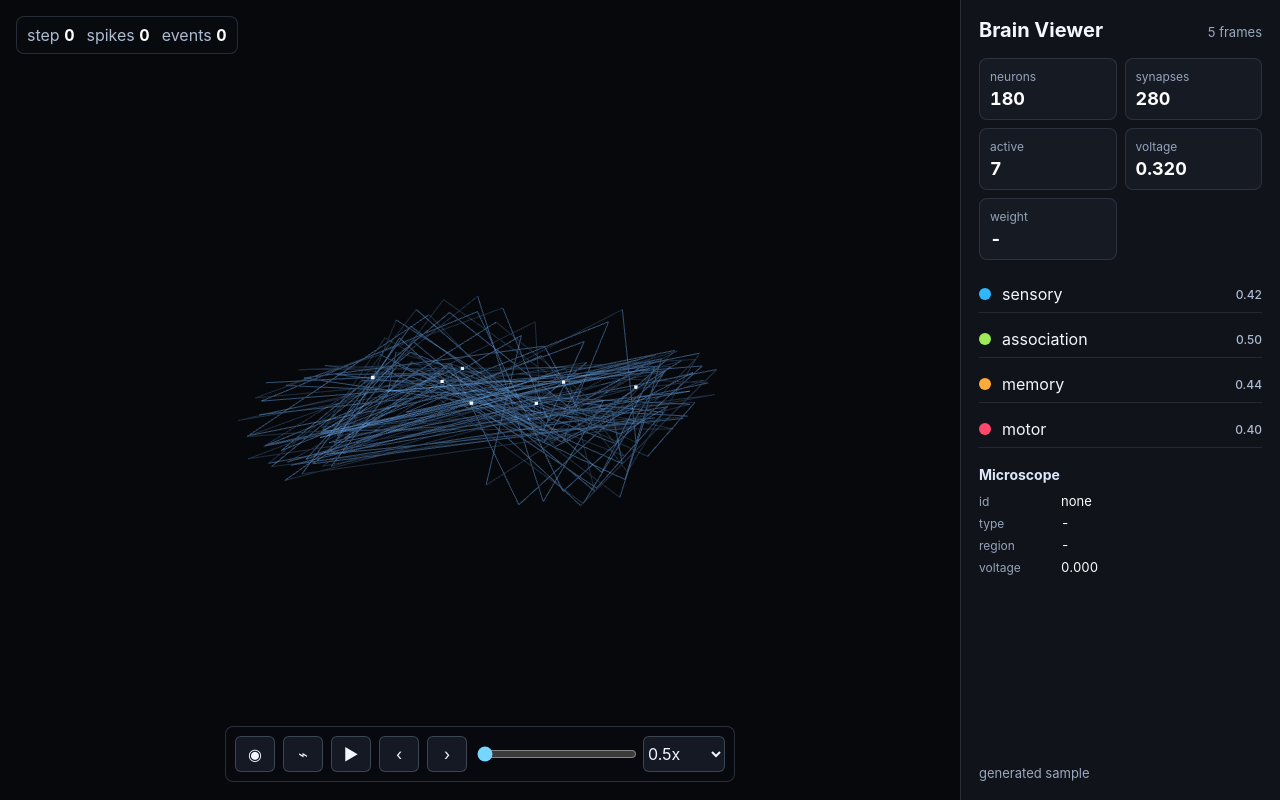
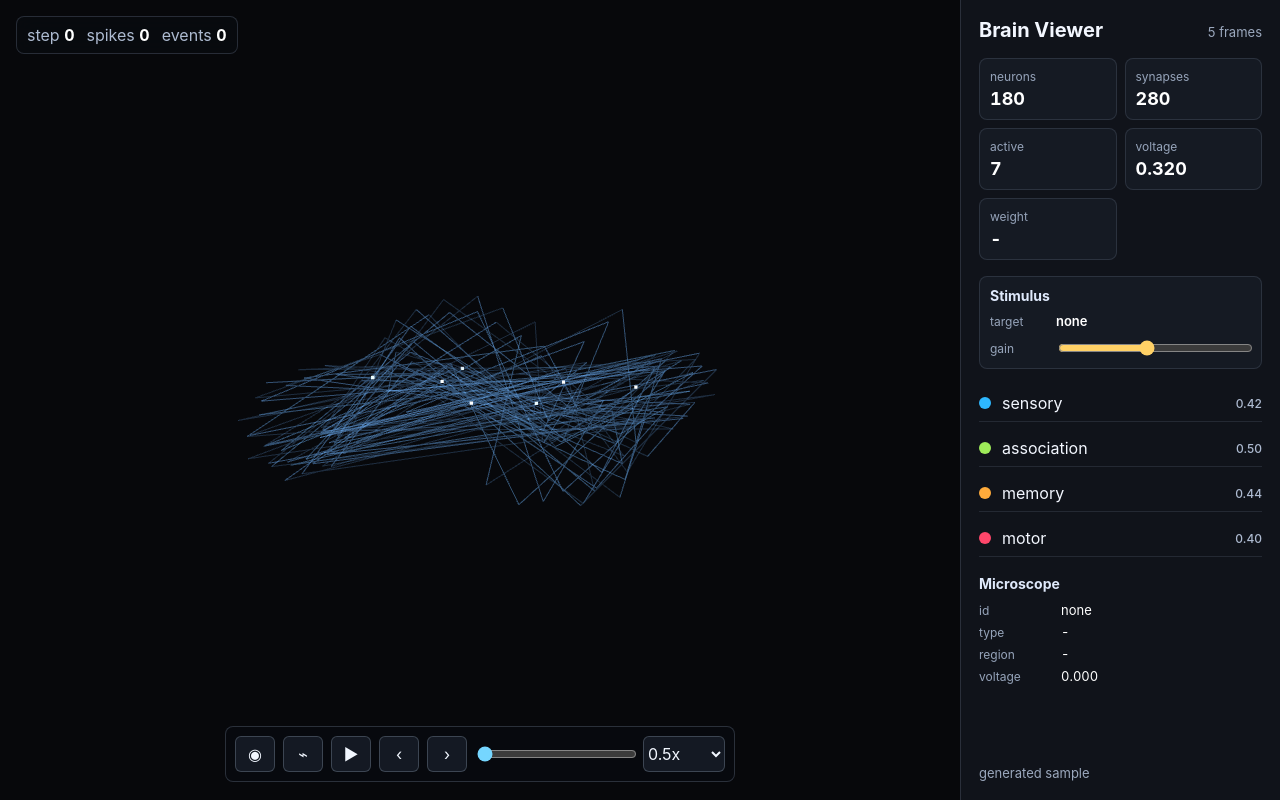
Before and after one commit to RA-Nayreed/Advanced-SNN, a plain HTML site: page viewer/index.html in a window 1280 px wide. Drawn offline with nearby package versions, Linux system fonts and the light colour scheme; animation ran at ten frames a second.

Commit message:
phase 6: add stimulation controls

```diff
--- a/viewer/app.js
+++ b/viewer/app.js
@@ -115,6 +115,8 @@ const els = {
   selectedKind: document.querySelector('#selected-kind'),
   selectedRegion: document.querySelector('#selected-region'),
   selectedVoltage: document.querySelector('#selected-voltage'),
+  stimTarget: document.querySelector('#stim-target'),
+  stimGain: document.querySelector('#stim-gain'),
 };
 
 let frames = [];
@@ -125,6 +127,7 @@ let neuronIdToIndex = new Map();
 let positionsById = new Map();
 let regionsById = new Map();
 let selectedNeuronId = null;
+let stimulatedRegionId = null;
 const scratchMatrix = new THREE.Matrix4();
 const scratchColor = new THREE.Color();
 
@@ -187,13 +190,21 @@ function applyFrame(frame) {
   const spiked = new Set(frame.neurons.filter((neuron) => neuron.spiked).map((neuron) => neuron.id));
 
   frame.neurons.forEach((neuron, index) => {
-    const radius = neuron.spiked ? 0.046 : neuron.kind === 'inhibitory' ? 0.024 : 0.029;
-    const intensity = Math.min(1, Math.max(0, neuron.voltage));
+    const stimulated = neuron.region_id === stimulatedRegionId;
+    const gain = Number(els.stimGain.value || 0);
+    const radius = neuron.spiked
+      ? 0.046
+      : stimulated
+        ? 0.034 + gain * 0.018
+        : neuron.kind === 'inhibitory' ? 0.024 : 0.029;
+    const intensity = Math.min(1, Math.max(0, neuron.voltage + (stimulated ? gain * 0.45 : 0)));
     scratchMatrix.makeScale(radius, radius, radius);
     scratchMatrix.setPosition(neuron.position[0], neuron.position[1], neuron.position[2]);
     neuronsMesh.setMatrixAt(index, scratchMatrix);
 
-    if (neuron.id === selectedNeuronId) {
+    if (stimulated) {
+      scratchColor.setRGB(1.0, 0.77 + gain * 0.2, 0.28 + intensity * 0.25);
+    } else if (neuron.id === selectedNeuronId) {
       scratchColor.setRGB(0.84, 1.0, 0.58);
     } else if (neuron.spiked) {
       scratchColor.setRGB(1.0, 0.96, 0.72);
@@ -231,6 +242,9 @@ function applyFrame(frame) {
   els.synapses.textContent = String(frame.synapses_total ?? (frame.synapses || []).length);
   els.active.textContent = String(frame.metrics?.active_output_spikes ?? 0);
   els.voltage.textContent = Number(frame.metrics?.mean_sample_voltage ?? 0).toFixed(3);
+  els.stimTarget.textContent = stimulatedRegionId == null
+    ? 'none'
+    : regionsById.get(stimulatedRegionId)?.name ?? String(stimulatedRegionId);
   els.learningValue.textContent = frame.metrics?.mean_abs_weight == null
     ? '-'
     : Number(frame.metrics.mean_abs_weight).toFixed(3);
@@ -321,7 +335,7 @@ function renderRegions(regions) {
   els.regions.textContent = '';
   for (const region of regions) {
     const row = document.createElement('div');
-    row.className = 'region-row';
+    row.className = region.id === stimulatedRegionId ? 'region-row is-stimulated' : 'region-row';
     const swatch = document.createElement('i');
     swatch.className = 'swatch';
     const color = region.color || [0.4, 0.7, 1.0];
@@ -330,6 +344,11 @@ function renderRegions(regions) {
     name.textContent = region.name || `region ${region.id}`;
     const radius = document.createElement('strong');
     radius.textContent = Number(region.radius || 0).toFixed(2);
+    row.addEventListener('click', () => {
+      stimulatedRegionId = stimulatedRegionId === region.id ? null : region.id;
+      renderRegions(regions);
+      applyFrame(frames[frameIndex]);
+    });
     row.append(swatch, name, radius);
     els.regions.append(row);
   }
@@ -414,6 +433,7 @@ els.playPause.addEventListener('click', () => {
 els.stepBack.addEventListener('click', () => selectFrame(frameIndex - 1));
 els.stepForward.addEventListener('click', () => selectFrame(frameIndex + 1));
 els.slider.addEventListener('input', () => selectFrame(Number(els.slider.value)));
+els.stimGain.addEventListener('input', () => frames.length && applyFrame(frames[frameIndex]));
 canvas.addEventListener('pointerdown', pickNeuron);
 
 loadSnapshotText(`
--- a/viewer/index.html
+++ b/viewer/index.html
@@ -53,6 +53,15 @@
         <div><span>voltage</span><strong id="voltage-value">0.000</strong></div>
         <div><span>weight</span><strong id="learning-value">-</strong></div>
       </section>
+      <section id="stimulus-panel" aria-label="Stimulus">
+        <h2>Stimulus</h2>
+        <div class="stimulus-row">
+          <span>target</span><strong id="stim-target">none</strong>
+        </div>
+        <div class="stimulus-row">
+          <span>gain</span><input id="stim-gain" type="range" min="0" max="1" step="0.05" value="0.45">
+        </div>
+      </section>
       <section id="region-list" aria-label="Regions"></section>
       <section id="selected-neuron" aria-label="Selected neuron">
         <h2>Microscope</h2>
--- a/viewer/styles.css
+++ b/viewer/styles.css
@@ -170,6 +170,49 @@ input {
   text-overflow: ellipsis;
 }
 
+#stimulus-panel {
+  display: grid;
+  gap: 9px;
+  padding: 10px;
+  border: 1px solid rgba(177, 194, 224, 0.14);
+  border-radius: 8px;
+  background: #151a23;
+}
+
+#stimulus-panel h2 {
+  margin: 0;
+  color: #dfe9fb;
+  font-size: 14px;
+  font-weight: 680;
+  letter-spacing: 0;
+}
+
+.stimulus-row {
+  display: grid;
+  grid-template-columns: 58px minmax(0, 1fr);
+  gap: 8px;
+  align-items: center;
+}
+
+.stimulus-row span {
+  color: #96a4ba;
+  font-size: 12px;
+}
+
+.stimulus-row strong {
+  overflow: hidden;
+  color: #ffffff;
+  font-size: 13px;
+  font-weight: 580;
+  text-overflow: ellipsis;
+  white-space: nowrap;
+}
+
+#stim-gain {
+  width: 100%;
+  accent-color: #ffd166;
+}
+
 #region-list {
   display: grid;
   gap: 8px;
@@ -183,6 +226,15 @@ input {
   align-items: center;
   padding: 8px 0;
   border-bottom: 1px solid rgba(177, 194, 224, 0.12);
+  cursor: pointer;
+}
+
+.region-row:hover {
+  color: #ffffff;
+}
+
+.region-row.is-stimulated {
+  color: #ffd166;
 }
 
 .swatch {
```
Also changed, not shown: 2 other files.
